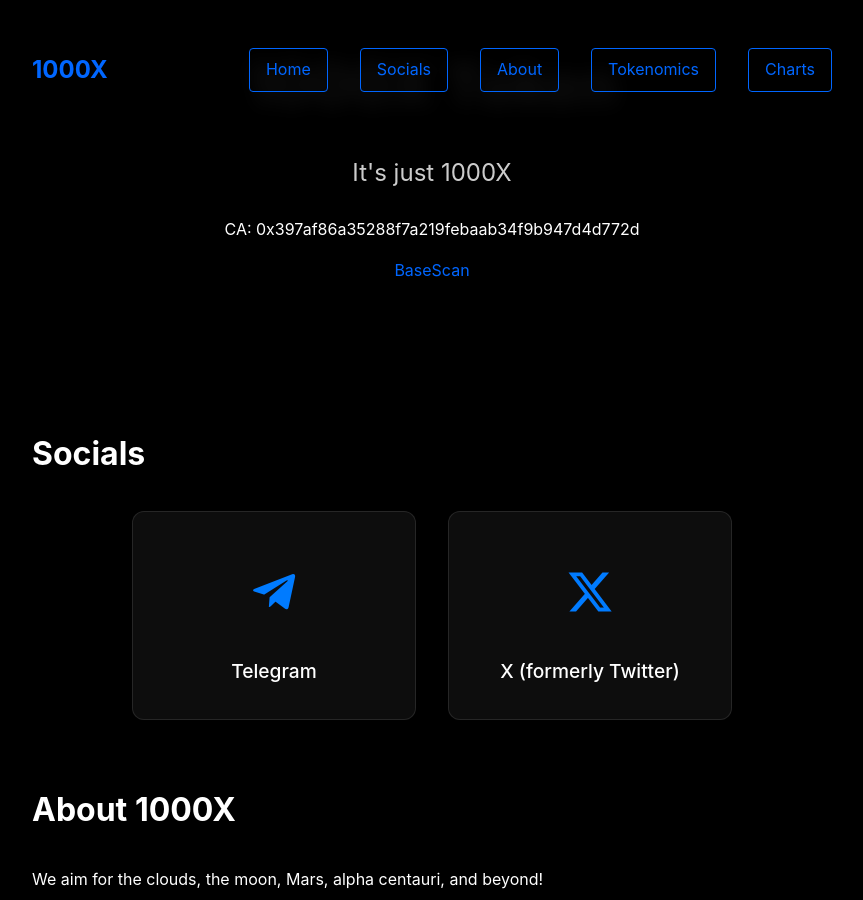
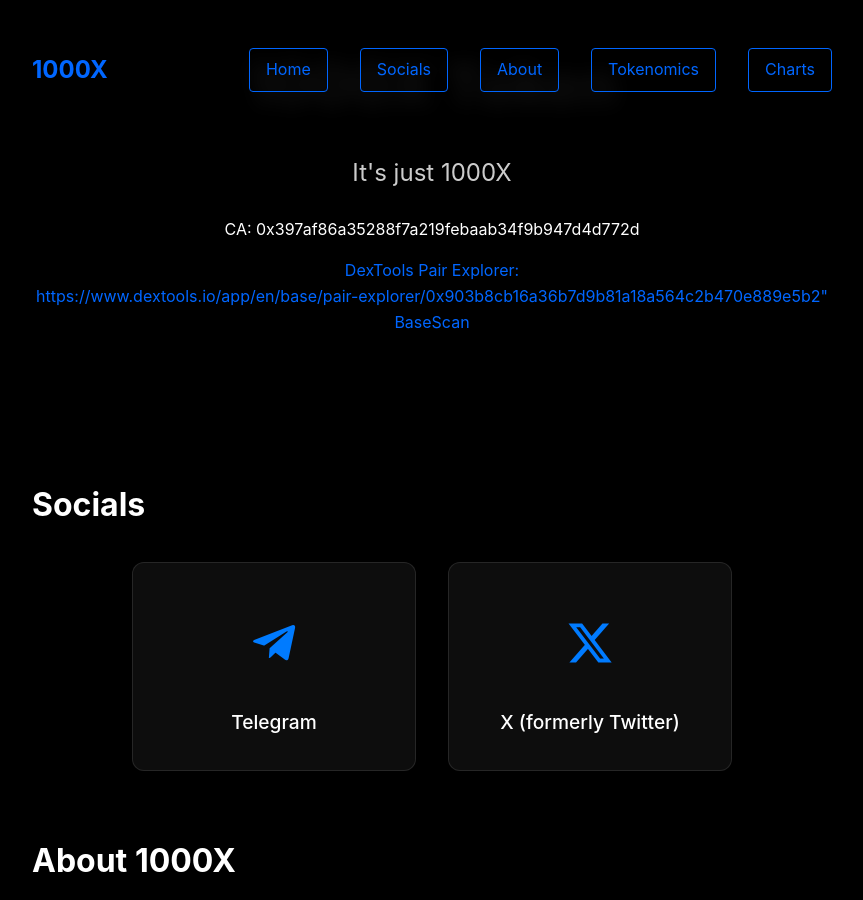
Before and after one commit to Degen-Studios/1000X-Website, a Jekyll site: the page built from index.md, in a window 1280 px wide and 900 px high, scrolled down 441 px. Shown: the whole window, without its empty margins (208-1071 px from the left). Built offline with Jekyll 4.4.1, drawn with Linux system fonts in a browser that asks for light colours; nearby versions of some CDN libraries.

Commit message:
Added dextools URL above the fold for dextools update needs

```diff
--- a/_layouts/home.html
+++ b/_layouts/home.html
@@ -13,7 +13,16 @@
     <h1>1000X Token</h1>
     <p class="tagline">It's just 1000X</p>
     <p>CA: 0x397af86a35288f7a219febaab34f9b947d4d772d</p>
-    <p><a href="https://basescan.org/address/0x397af86a35288f7a219febaab34f9b947d4d772d" target="_blank">BaseScan</a></p>
+    <p>
+        <a href="https://www.dextools.io/app/en/base/pair-explorer/0x903b8cb16a36b7d9b81a18a564c2b470e889e5b2" target="_blank" rel="noopener noreferrer">
+            DexTools Pair Explorer:<br />
+            https://www.dextools.io/app/en/base/pair-explorer/0x903b8cb16a36b7d9b81a18a564c2b470e889e5b2"
+        </a>
+        <br />
+        <a href="https://basescan.org/address/0x397af86a35288f7a219febaab34f9b947d4d772d" target="_blank">
+            BaseScan
+        </a>
+    </p>
 </section>
 
 <main>
--- a/index.md
+++ b/index.md
@@ -1,8 +1,6 @@
 ---
 layout: home
 ---
-
-
 <section id="socials" class="section">
   <h2>Socials</h2>
   <div class="socials-grid">
@@ -21,10 +19,6 @@
     </a>
   </div>
 </section>
-
-
-
-
 
 <section id="about" class="section">
   <h2>About 1000X</h2>
```
